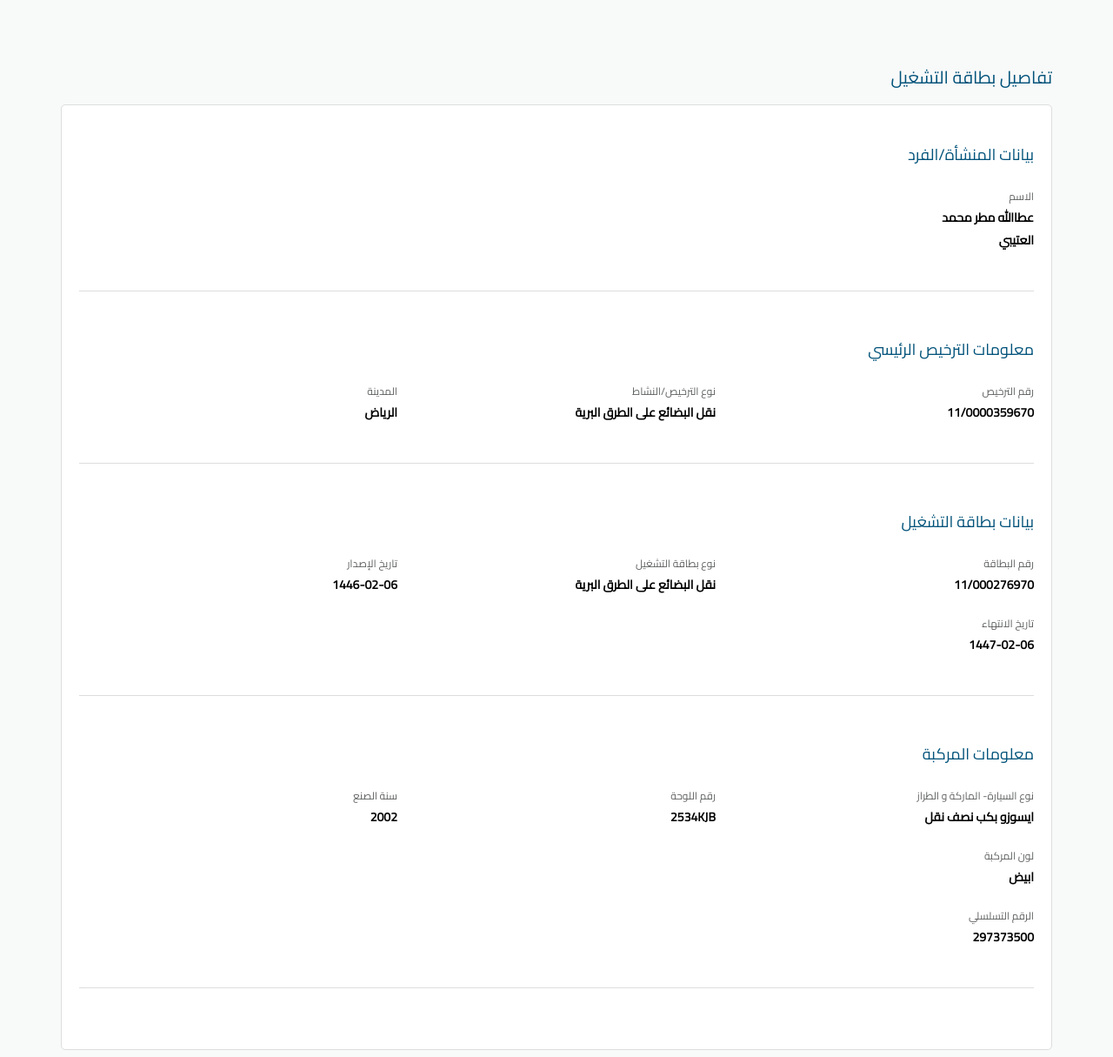
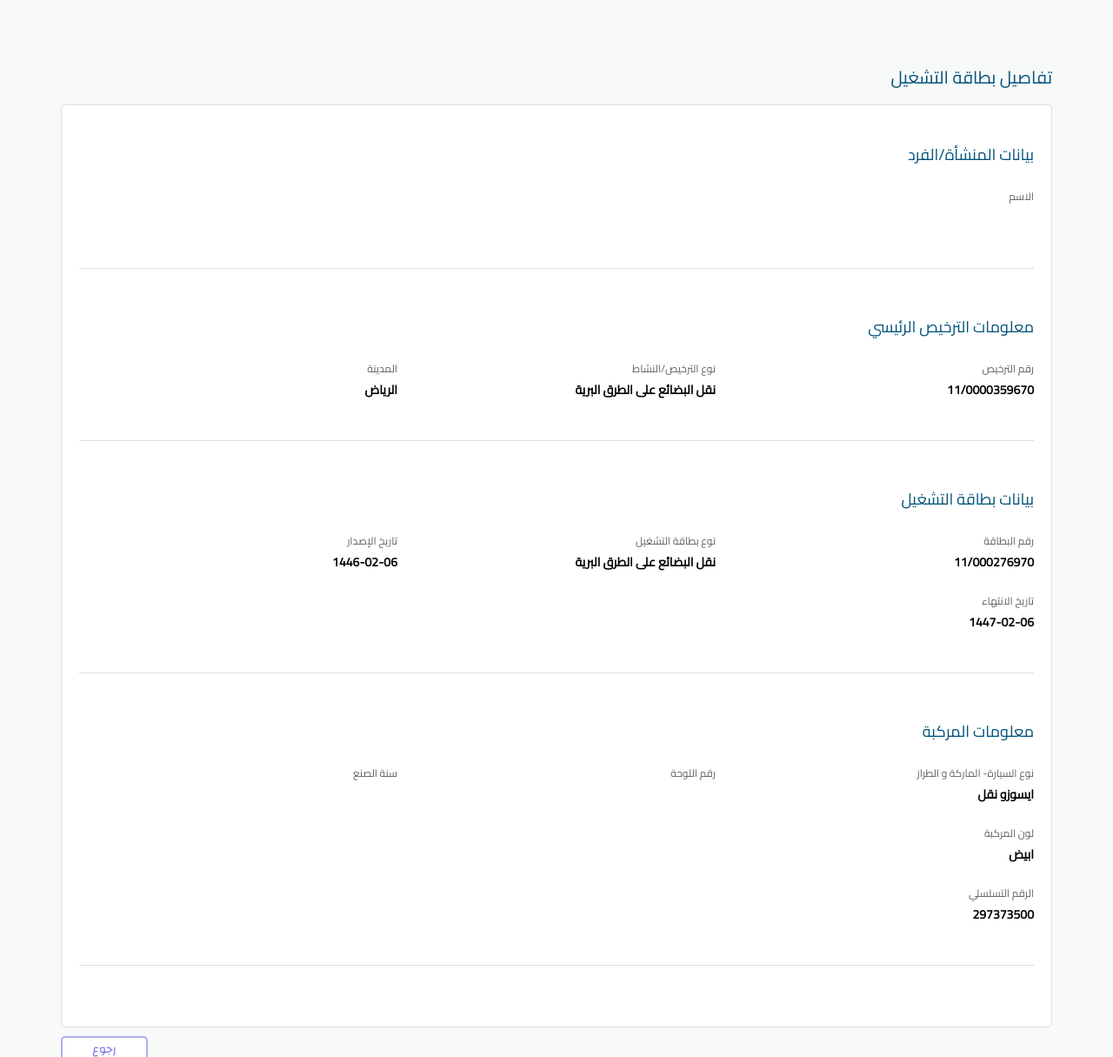
Before and after one commit to naql-sa-s-com3/2534KJB, a plain HTML site: page index.html in a window 1280 px wide. Shown: the top 1215 px of the page at 87% size. Drawn offline with Linux system fonts and the light colour scheme.

Commit message:
Update index.html

```diff
--- a/index.html
+++ b/index.html
@@ -20,7 +20,7 @@
                 <div class="section-content">
                     <div>
                         <div class="text">الاسم</div>
-                        <div class="last">عطاالله مطر محمد   <br> العتيبي  </div>
+                        <div class="last">     <br>   </div>
                     </div>
                 </div>
             </div>
@@ -67,16 +67,16 @@
                 <div class="section-content">
                     <div>
                         <div class="text"> <span class="work">نوع السيارة-</span > الماركة <span class="marka"></span>و الطراز </div>
-                        <div class="last"> <span class="work"> ايسوزو </span> بكب نصف نقل </div>
+                        <div class="last"> <span class="work"> ايسوزو </span>   نقل </div>
 
                     </div>
                     <div>
                         <div  class="text">رقم اللوحة</div>
-                        <div class="last">2534KJB</div>
+                        <div class="last"></div>
                     </div>
                     <div>
                         <div class="text">سنة الصنع</div>
-                        <div class="last">2002</div>
+                        <div class="last"></div>
                     </div>
                     <div>
                         <div class="text">لون المركبة</div>
```
